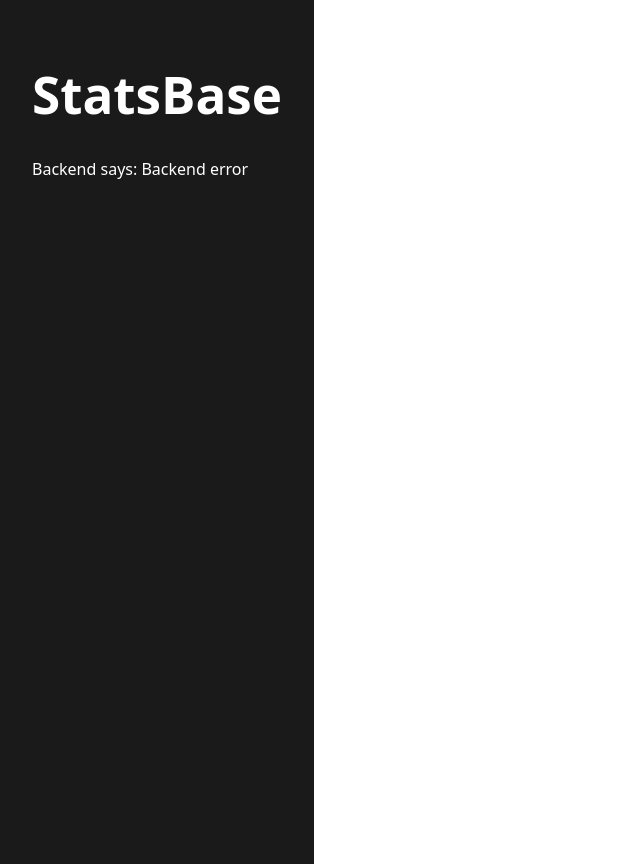
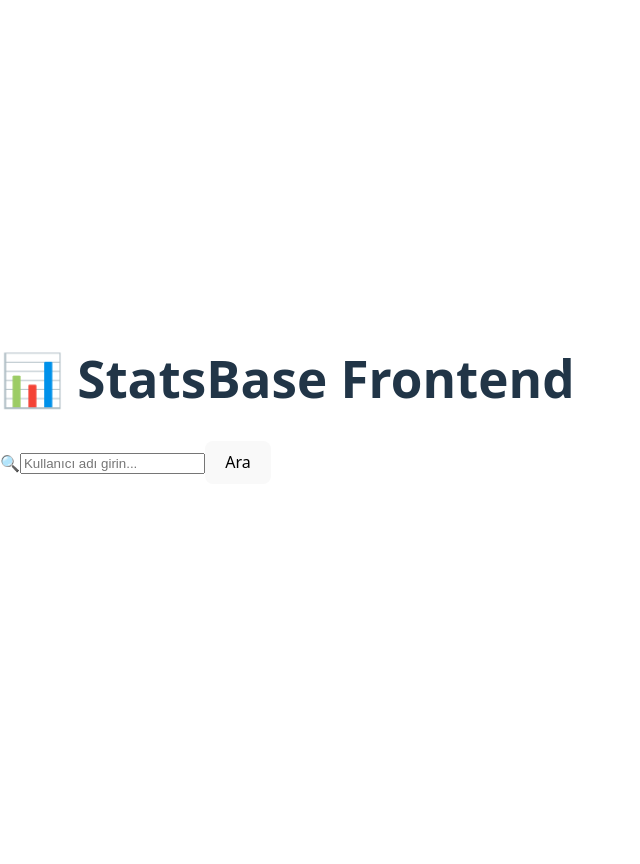
Before and after one commit to OmerSanli/StatsBase, a React (Vite) app in the folder statsbase-frontend/: page / in a window 1280 px wide. Shown: the whole page, without its empty margins (0-640 px from the left). After the commit the page ends 800 px from the top, so only its background shows below. Built offline with nearby package versions, Linux system fonts and the light colour scheme; no server answers.

Commit message:
UI Refresh #1

```diff
--- a/statsbase-frontend/package.json
+++ b/statsbase-frontend/package.json
@@ -11,7 +11,8 @@
   },
   "dependencies": {
     "react": "^19.1.0",
-    "react-dom": "^19.1.0"
+    "react-dom": "^19.1.0",
+    "twemoji": "^14.0.2"
   },
   "devDependencies": {
     "@eslint/js": "^9.25.0",
--- a/statsbase-frontend/src/App.jsx
+++ b/statsbase-frontend/src/App.jsx
@@ -1,19 +1,27 @@
-import { useEffect, useState } from 'react';
+import { useState } from "react";
+import UsernameInput from "./components/UsernameInput";
+import UserDataCard from "./components/UserDataCard";
+
 
 function App() {
-  const [message, setMessage] = useState('Loading...');
+  const [username, setUsername] = useState("");
+  const [userData, setUserData] = useState(null);
 
-  useEffect(() => {
-    fetch(`${import.meta.env.VITE_API_BASE_URL}/api/test`)
-      .then((res) => res.json())
-      .then((data) => setMessage(data.message))
-      .catch((err) => setMessage('Backend error'));
-  }, []);
+  const fetchUserData = async (username) => {
+    try {
+      const response = await fetch(`https://statsbase.onrender.com/api/stats/${username}`);
+      const json = await response.json();
+      setUserData(json);
+    } catch (error) {
+      console.error("Veri çekme hatası:", error);
+    }
+  };
 
   return (
-    <div style={{ padding: "2rem", color: "white", backgroundColor: "#1a1a1a", height: "100vh" }}>
-      <h1>StatsBase</h1>
-      <p>Backend says: {message}</p>
+    <div className="min-h-screen bg-zinc-950 text-white p-4">
+      <h1>📊 StatsBase Frontend</h1>
+      <UsernameInput onSubmit={fetchUserData} />
+      {userData && <UserDataCard data={userData} username={username} />}
     </div>
   );
 }
--- /dev/null
+++ b/statsbase-frontend/src/components/UserDataCard.jsx
@@ -0,0 +1,45 @@
+export default function UserDataCard({ data, username }) {
+  const {
+    follower_count,
+    average_likes,
+    average_comments,
+    reel_count,
+    engagement_rate,
+    collaboration_count,
+    last_collaborations,
+  } = data;
+
+  return (
+    <div className="w-full max-w-md mx-auto mt-6 p-6 rounded-2xl shadow-xl bg-white/5 backdrop-blur-md text-white space-y-4 border border-white/10">
+      <h2 className="text-2xl font-bold tracking-tight mb-3 flex items-center gap-2">
+        📊 Kullanıcı Bilgileri
+      </h2>
+
+      <div className="space-y-2 text-sm sm:text-base">
+        <div>👤 <span className="font-semibold">Kullanıcı:</span> {username}</div>
+        <div>📣 <span className="font-semibold">Takipçi:</span> {follower_count}</div>
+        <div>❤️ <span className="font-semibold">Beğeni Ortalaması:</span> {average_likes}</div>
+        <div>💬 <span className="font-semibold">Yorum Ortalaması:</span> {average_comments}</div>
+        <div>🎬 <span className="font-semibold">Reels Sayısı:</span> {reel_count}</div>
+        <div>📈 <span className="font-semibold">Etkileşim:</span> {engagement_rate}%</div>
+        <div>🤝 <span className="font-semibold">İşbirliği Sayısı:</span> {collaboration_count}</div>
+      </div>
+
+      {last_collaborations?.length > 0 && (
+        <div className="mt-4">
+          <p className="font-semibold mb-2 flex items-center gap-2">📌 Son İşbirlikleri:</p>
+          <div className="flex flex-wrap gap-2">
+            {last_collaborations.map((brand, idx) => (
+              <span
+                key={idx}
+                className="px-3 py-1 bg-white/10 rounded-xl text-sm font-medium hover:bg-white/20 transition"
+              >
+                ✨ {brand}
+              </span>
+            ))}
+          </div>
+        </div>
+      )}
+    </div>
+  );
+}
--- /dev/null
+++ b/statsbase-frontend/src/components/UsernameInput.jsx
@@ -0,0 +1,34 @@
+import { useState } from "react";
+
+export default function UsernameInput({ onSubmit }) {
+  const [input, setInput] = useState("");
+
+  const handleSubmit = (e) => {
+    e.preventDefault();
+    if (input.trim()) {
+      onSubmit(input.trim());
+    }
+  };
+
+  return (
+    <form
+      onSubmit={handleSubmit}
+      className="w-full max-w-md mx-auto flex items-center gap-2 p-2 bg-zinc-800 rounded-2xl shadow-md"
+    >
+      <span className="text-xl">🔍</span>
+      <input
+        type="text"
+        value={input}
+        onChange={(e) => setInput(e.target.value)}
+        placeholder="Kullanıcı adı girin..."
+        className="flex-1 bg-transparent outline-none text-white placeholder-zinc-400"
+      />
+      <button
+        type="submit"
+        className="px-4 py-1 bg-white text-black font-semibold rounded-xl hover:bg-zinc-200 transition"
+      >
+        Ara
+      </button>
+    </form>
+  );
+}
```
Also changed, not shown: 2 other files (tests, documents, lock files or other folders).
